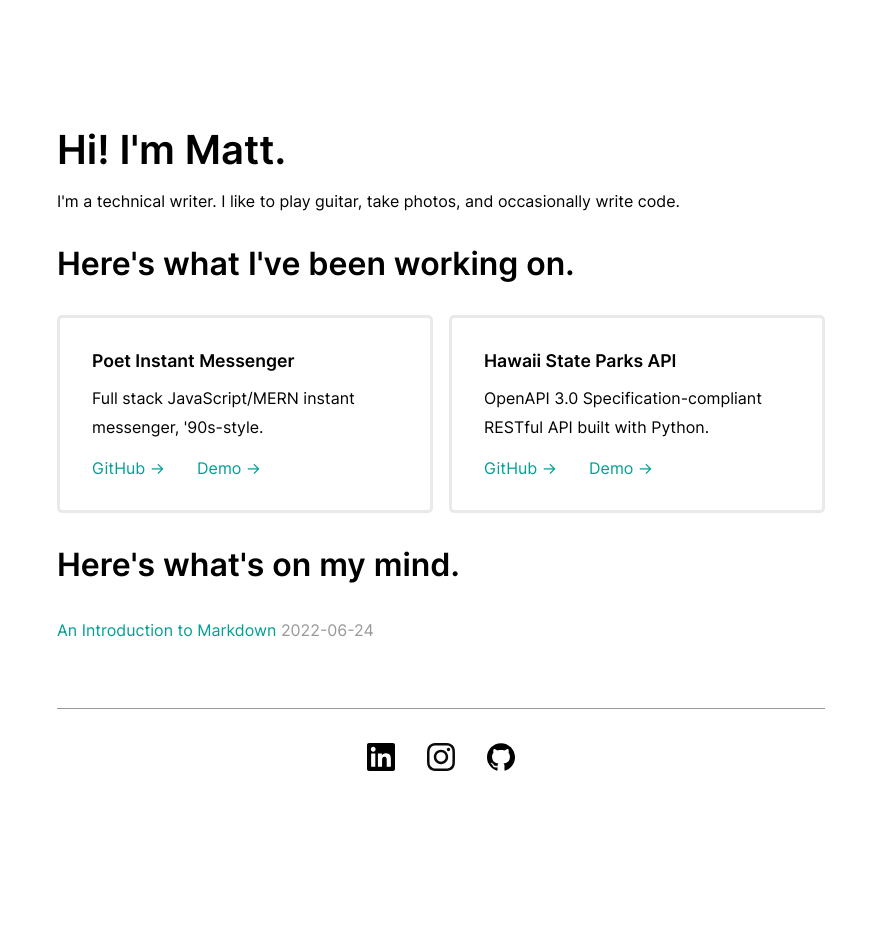
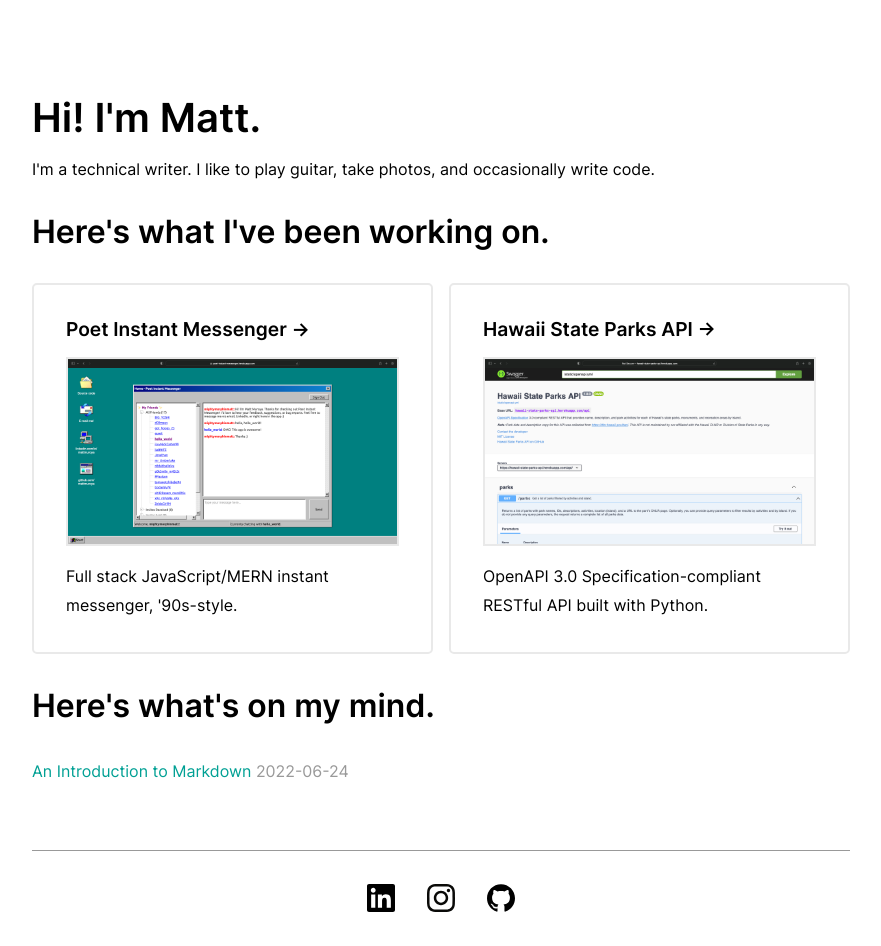
Before and after one commit to mattmuroya/mattmuroya.com, a Next.js app: page / in a window 1280 px wide. Shown: the whole page, without its empty margins (199-1080 px from the left). Before the commit the page ends 804 px from the top, so only its background shows below. Built offline with nearby package versions, Linux system fonts and the light colour scheme.

Commit message:
add images to product card data

```diff
--- a/components/PostList.tsx
+++ b/components/PostList.tsx
@@ -3,7 +3,11 @@
 
 export default function PostsList({ postData }: { postData: PostDatum[] }) {
   return (
-    <ul style={{ marginTop: "2rem", listStyleType: "none", paddingLeft: "0" }}>
+    <section>
+      <h2>Here&apos;s what&apos;s on my mind.</h2>
+      <ul
+        style={{ marginTop: "2rem", listStyleType: "none", paddingLeft: "0" }}
+      >
         {postData.map((post) => (
           <li key={post.slug}>
             <Link href={`/posts/${post.slug}`}>
@@ -13,5 +17,6 @@
           </li>
         ))}
       </ul>
+    </section>
   );
 }
--- a/components/ProjectGrid.tsx
+++ b/components/ProjectGrid.tsx
@@ -1,3 +1,4 @@
+import Image from "next/image";
 import styles from "../styles/ProjectGrid.module.css";
 import { ProjectCardData } from "../types/types";
 
@@ -7,17 +8,33 @@
   projects: ProjectCardData[];
 }) {
   return (
-    <section className={styles.projectGrid}>
-      {projects.map((project: ProjectCardData) => (
-        <article key={project.title} className={styles.projectCard}>
-          <h3>{project.title}</h3>
-          <p>{project.description}</p>
-          <div className={styles.projectLinks}>
-            <a href={project.github}>GitHub &rarr;</a>
-            <a href={project.demo}>Demo &rarr;</a>
-          </div>
-        </article>
-      ))}
+    <section>
+      <h2>Here&apos;s what I&apos;ve been working on.</h2>
+      <div className={styles.projectGrid}>
+        {projects.map((project: ProjectCardData) => (
+          <a
+            key={project.title}
+            className={styles.projectCard}
+            href={project.github}
+          >
+            <h3>{project.title} &rarr;</h3>
+            <div className={styles.image}>
+              <Image
+                src={project.image}
+                alt={project.title}
+                width={1920}
+                height={1080}
+                layout="responsive"
+              />
+            </div>
+            <p>{project.description}</p>
+            {/* <div className={styles.projectLinks}>
+              <a href={project.github}>GitHub &rarr;</a>
+              <a href={project.demo}>Demo &rarr;</a>
+            </div> */}
+          </a>
+        ))}
+      </div>
     </section>
   );
 }
--- /dev/null
+++ b/components/TwoTruths.tsx
@@ -0,0 +1,7 @@
+export default function TwoTruths() {
+  return (
+    <div>
+      <h2>Lets play a game!</h2>
+    </div>
+  );
+}
--- a/frontpage/projects.ts
+++ b/frontpage/projects.ts
@@ -4,6 +4,7 @@
   {
     title: "Poet Instant Messenger",
     description: "Full stack JavaScript/MERN instant messenger, '90s-style.",
+    image: "/poet-instant-messenger.png",
     github: "https://github.com/mattmuroya/poet",
     demo: "https://poet-instant-messenger.herokuapp.com/",
   },
@@ -11,6 +12,7 @@
     title: "Hawaii State Parks API",
     description:
       "OpenAPI 3.0 Specification-compliant RESTful API built with Python.",
+    image: "/hawaii-state-parks-api.png",
     github: "https://github.com/mattmuroya/hawaii-state-parks-api",
     demo: "https://hawaii-state-parks-api.herokuapp.com/",
   },
--- a/pages/index.tsx
+++ b/pages/index.tsx
@@ -1,5 +1,6 @@
 import Head from "next/head";
 import Layout from "../components/Layout";
+// import TwoTruths from "../components/TwoTruths";
 import ProjectGrid from "../components/ProjectGrid";
 import PostList from "../components/PostList";
 
@@ -25,15 +26,13 @@
       <Head>
         <title>matt muroya</title>
       </Head>
-
       <h1 className="title">Hi! I&apos;m Matt.</h1>
       <p>
         I&apos;m a technical writer. I like to play guitar, take photos, and
         occasionally write code.
       </p>
-      <h2>Here&apos;s what I&apos;ve been working on.</h2>
+      {/* <TwoTruths /> */}
       <ProjectGrid projects={projects} />
-      <h2>Here&apos;s what&apos;s on my mind.</h2>
       <PostList postData={postData} />
     </Layout>
   );
--- a/styles/Layout.module.css
+++ b/styles/Layout.module.css
@@ -1,7 +1,7 @@
 .container {
   margin: auto;
   padding: 0 1rem;
-  max-width: 800px;
+  max-width: 850px;
   min-height: 100vh;
   display: flex;
   flex-direction: column;
@@ -9,7 +9,7 @@
 }
 
 .header {
-  height: 6rem;
+  height: 4rem;
   display: flex;
   align-items: center;
 }
--- a/styles/ProjectGrid.module.css
+++ b/styles/ProjectGrid.module.css
@@ -7,22 +7,32 @@
 
 .projectCard {
   padding: 2rem;
-  min-width: 300px;
-  /* min-height: 200px; */
+  min-width: 350px;
   flex: 1 1 0;
   box-sizing: border-box;
-  border: 3px solid #e9e9e9;
+  border: solid 2px #e9e9e9;
   border-radius: 5px;
+  color: #000000;
   transition: 200ms ease-in-out;
+  cursor: pointer;
 }
 
-.projectCard:hover {
-  border: 3px solid #00a094;
+.projectCard:hover,
+.projectCard:hover > .image {
+  color: #00a094;
+  text-decoration: none;
+  border: 2px solid #00a094;
 }
 
 .projectCard h3:first-child {
   margin-top: 0;
-  font-size: 1.1rem;
+  font-size: 1.2rem;
+}
+
+.image {
+  margin: 1rem 0;
+  border: solid 2px #e9e9e9;
+  transition: 200ms ease-in-out;
 }
 
 .projectLinks {
--- a/types/types.ts
+++ b/types/types.ts
@@ -11,6 +11,7 @@
 export interface ProjectCardData {
   title: string;
   description: string;
+  image: string;
   github: string;
   demo: string;
 }
```
Also changed, not shown: public/hawaii-state-parks-api.png (added), public/poet-instant-messenger.png (added). Lines whose indentation alone changed are shown as unchanged.
